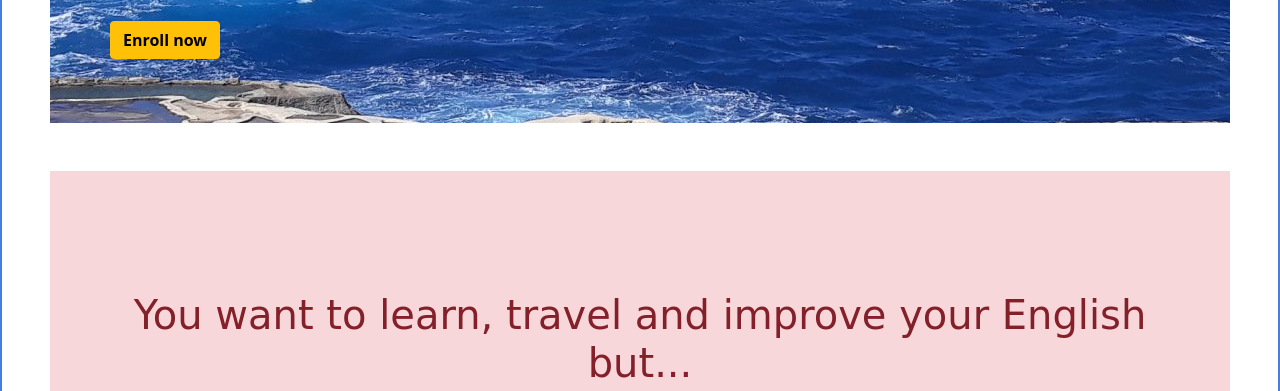
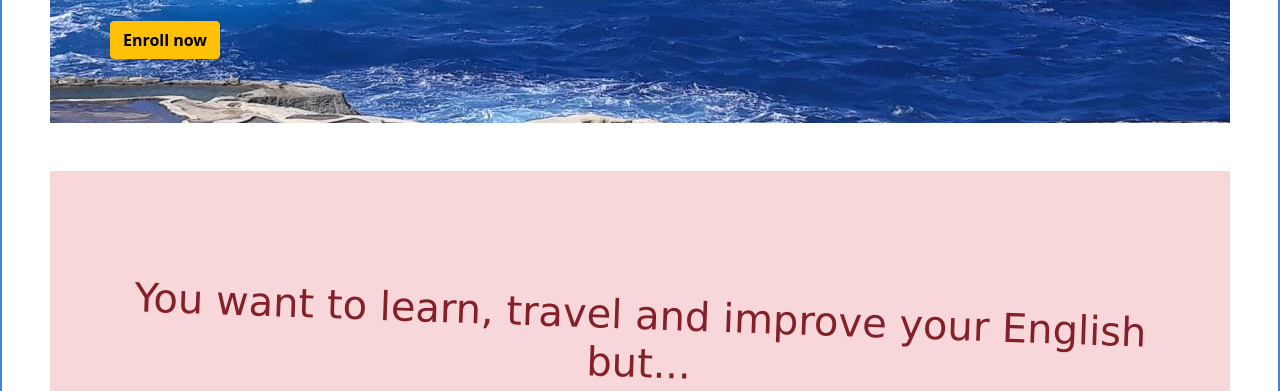
Before and after one commit to setiha/salesPage, a plain HTML site: page index.html in a window 1280 px wide. Shown: the part 409-800 px from the top of the page. Drawn offline with Linux system fonts and the light colour scheme.

Commit message:
Rotating the second-h1 with 2 degrees down

```diff
--- a/style.css
+++ b/style.css
@@ -61,6 +61,7 @@ body .container-fluid {
 #second-h1 {
     font-family: 'Fredoka One', cursive;
     color:rgb(132, 32, 41);
+    transform: rotate(2deg);
 }
 
 #h3-parent {
```
